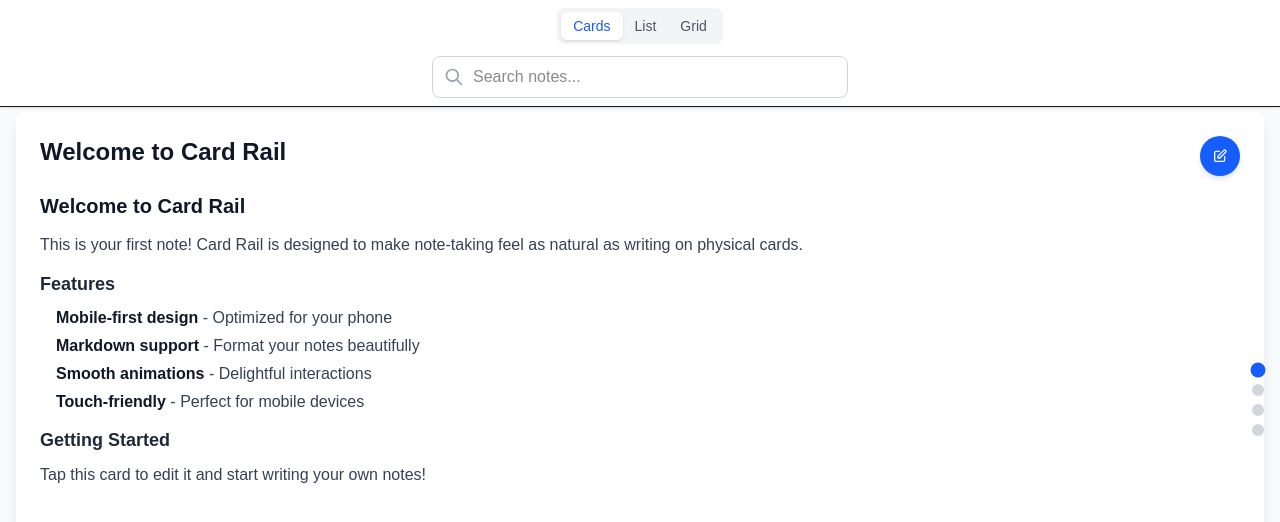
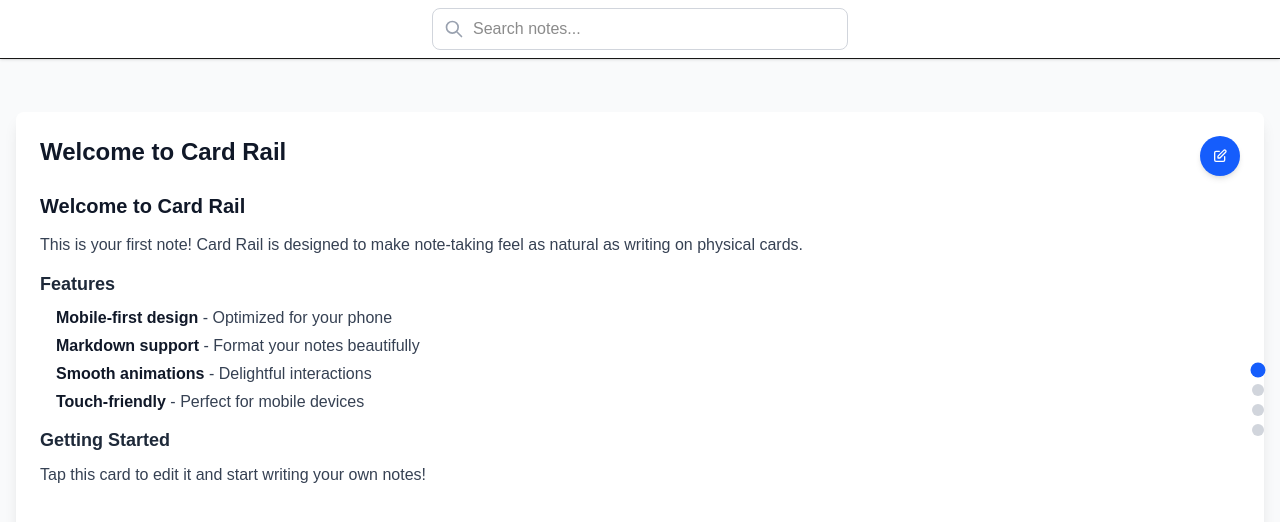
Before and after one commit to Ding-Fan/card-rail, a Next.js app: page / in a window 1280 px wide. Shown: the top 522 px of the page. Built offline with nearby package versions, Linux system fonts and the light colour scheme.

Commit message:
refactor: remove view mode toggle and simplify content container

```diff
--- a/app/page.tsx
+++ b/app/page.tsx
@@ -9,7 +9,6 @@ export default function Home() {
   const [searchQuery, setSearchQuery] = useState('');
   const [isSearchFocused, setIsSearchFocused] = useState(false);
   const [currentCardIndex, setCurrentCardIndex] = useState(0);
-  const [viewMode, setViewMode] = useState<'card' | 'list' | 'grid'>('card');
   const containerRef = useRef<HTMLDivElement>(null);
 
   // Touch/swipe state
@@ -104,41 +103,7 @@ export default function Home() {
         isSearchFocused || searchQuery ? 'py-4' : 'py-2'
       }`}>
         <div className="max-w-md mx-auto px-4">
-          {/* View Mode Toggle */}
-          <div className="flex justify-center mb-3">
-            <div className="flex bg-gray-100 rounded-lg p-1">
-              <button
-                onClick={() => setViewMode('card')}
-                className={`px-3 py-1 rounded-md text-sm font-medium transition-all ${
-                  viewMode === 'card'
-                    ? 'bg-white text-blue-600 shadow-sm'
-                    : 'text-gray-600 hover:text-gray-900'
-                }`}
-              >
-                Cards
-              </button>
-              <button
-                onClick={() => setViewMode('list')}
-                className={`px-3 py-1 rounded-md text-sm font-medium transition-all ${
-                  viewMode === 'list'
-                    ? 'bg-white text-blue-600 shadow-sm'
-                    : 'text-gray-600 hover:text-gray-900'
-                }`}
-              >
-                List
-              </button>
-              <button
-                onClick={() => setViewMode('grid')}
-                className={`px-3 py-1 rounded-md text-sm font-medium transition-all ${
-                  viewMode === 'grid'
-                    ? 'bg-white text-blue-600 shadow-sm'
-                    : 'text-gray-600 hover:text-gray-900'
-                }`}
-              >
-                Grid
-              </button>
-            </div>
-          </div>
+
 
           <div className="relative">
             <div className="absolute inset-y-0 left-0 pl-3 flex items-center pointer-events-none">
@@ -174,8 +139,7 @@ export default function Home() {
             </div>
           )}
         </div>
-      </div>      {/* Scroll Indicator - Only for card view */}
-      {viewMode === 'card' && (
+      </div>      {/* Scroll Indicator */}
       <div className="fixed right-4 top-1/2 transform -translate-y-1/2 z-10">
         <div className="flex flex-col space-y-2">
           {filteredNotes.map((_, index) => (
@@ -192,11 +156,8 @@ export default function Home() {
           ))}
         </div>
       </div>
-      )}
 
-      {/* Content Container */}
-      {viewMode === 'card' ? (
-        /* Card View - Full screen scrolling */
+      {/* Content Container - Card View */}
       <div
         ref={containerRef}
         className={`h-screen overflow-y-auto snap-y snap-mandatory transition-all duration-300 ${
@@ -227,95 +188,6 @@ export default function Home() {
           ))
         )}
       </div>
-      ) : viewMode === 'list' ? (
-        /* List View - Compact list */
-        <div className={`min-h-screen transition-all duration-300 ${
-          isSearchFocused || searchQuery ? 'pt-28' : 'pt-24'
-        } pb-4`}>
-          {filteredNotes.length === 0 ? (
-            <div className="flex items-center justify-center h-64">
-              <div className="text-center">
-                <svg className="mx-auto h-12 w-12 text-gray-400" fill="none" stroke="currentColor" viewBox="0 0 24 24">
-                  <path strokeLinecap="round" strokeLinejoin="round" strokeWidth={2} d="M9 12h6m-6 4h6m2 5H7a2 2 0 01-2-2V5a2 2 0 012-2h5.586a1 1 0 01.707.293l5.414 5.414a1 1 0 01.293.707V19a2 2 0 01-2 2z" />
-                </svg>
-                <h3 className="mt-2 text-sm font-medium text-gray-900">No notes found</h3>
-                <p className="mt-1 text-sm text-gray-500">Try adjusting your search terms.</p>
-              </div>
-            </div>
-          ) : (
-            <div className="max-w-2xl mx-auto px-4 space-y-4">
-              {filteredNotes.map((note) => (
-                <div key={note.id} className="bg-white rounded-lg shadow-sm border border-gray-200 p-4 hover:shadow-md transition-shadow cursor-pointer" onClick={() => handleCardTap(note.id)}>
-                  <div className="flex items-start justify-between">
-                    <div className="flex-1">
-                      <h3 className="text-lg font-semibold text-gray-900 mb-2">{note.title}</h3>
-                      <p className="text-gray-600 text-sm line-clamp-2">{note.content.substring(0, 150)}...</p>
-                      <div className="mt-3 flex items-center text-xs text-gray-500">
-                        <span>Updated {new Date(note.updated_at).toLocaleDateString()}</span>
-                      </div>
-                    </div>
-                    <button
-                      onClick={(e) => {
-                        e.stopPropagation();
-                        window.location.href = `/note/${note.id}`;
-                      }}
-                      className="ml-4 flex-shrink-0 w-8 h-8 bg-blue-600 text-white rounded-full shadow-sm hover:bg-blue-700 transition-colors flex items-center justify-center"
-                    >
-                      <svg className="w-4 h-4" fill="none" stroke="currentColor" viewBox="0 0 24 24">
-                        <path strokeLinecap="round" strokeLinejoin="round" strokeWidth={2} d="M11 5H6a2 2 0 00-2 2v11a2 2 0 002 2h11a2 2 0 002-2v-5m-1.414-9.414a2 2 0 112.828 2.828L11.828 15H9v-2.828l8.586-8.586z" />
-                      </svg>
-                    </button>
-                  </div>
-                </div>
-              ))}
-            </div>
-          )}
-        </div>
-      ) : (
-        /* Grid View - Grid layout */
-        <div className={`min-h-screen transition-all duration-300 ${
-          isSearchFocused || searchQuery ? 'pt-28' : 'pt-24'
-        } pb-4`}>
-          {filteredNotes.length === 0 ? (
-            <div className="flex items-center justify-center h-64">
-              <div className="text-center">
-                <svg className="mx-auto h-12 w-12 text-gray-400" fill="none" stroke="currentColor" viewBox="0 0 24 24">
-                  <path strokeLinecap="round" strokeLinejoin="round" strokeWidth={2} d="M9 12h6m-6 4h6m2 5H7a2 2 0 01-2-2V5a2 2 0 012-2h5.586a1 1 0 01.707.293l5.414 5.414a1 1 0 01.293.707V19a2 2 0 01-2 2z" />
-                </svg>
-                <h3 className="mt-2 text-sm font-medium text-gray-900">No notes found</h3>
-                <p className="mt-1 text-sm text-gray-500">Try adjusting your search terms.</p>
-              </div>
-            </div>
-          ) : (
-            <div className="max-w-6xl mx-auto px-4">
-              <div className="grid grid-cols-1 md:grid-cols-2 lg:grid-cols-3 gap-6">
-                {filteredNotes.map((note) => (
-                  <div key={note.id} className="bg-white rounded-lg shadow-sm border border-gray-200 p-4 hover:shadow-md transition-all hover:scale-105 cursor-pointer" onClick={() => handleCardTap(note.id)}>
-                    <div className="flex items-start justify-between mb-3">
-                      <h3 className="text-lg font-semibold text-gray-900 line-clamp-2">{note.title}</h3>
-                      <button
-                        onClick={(e) => {
-                          e.stopPropagation();
-                          window.location.href = `/note/${note.id}`;
-                        }}
-                        className="ml-2 flex-shrink-0 w-8 h-8 bg-blue-600 text-white rounded-full shadow-sm hover:bg-blue-700 transition-colors flex items-center justify-center"
-                      >
-                        <svg className="w-4 h-4" fill="none" stroke="currentColor" viewBox="0 0 24 24">
-                          <path strokeLinecap="round" strokeLinejoin="round" strokeWidth={2} d="M11 5H6a2 2 0 00-2 2v11a2 2 0 002 2h11a2 2 0 002-2v-5m-1.414-9.414a2 2 0 112.828 2.828L11.828 15H9v-2.828l8.586-8.586z" />
-                        </svg>
-                      </button>
-                    </div>
-                    <p className="text-gray-600 text-sm line-clamp-3 mb-3">{note.content.substring(0, 100)}...</p>
-                    <div className="flex items-center text-xs text-gray-500">
-                      <span>Updated {new Date(note.updated_at).toLocaleDateString()}</span>
-                    </div>
-                  </div>
-                ))}
-              </div>
-            </div>
-          )}
-        </div>
-      )}
     </div>
   );
 }
```
Lines whose indentation alone changed are shown as unchanged.
